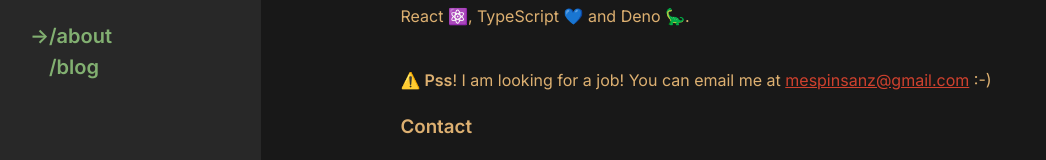
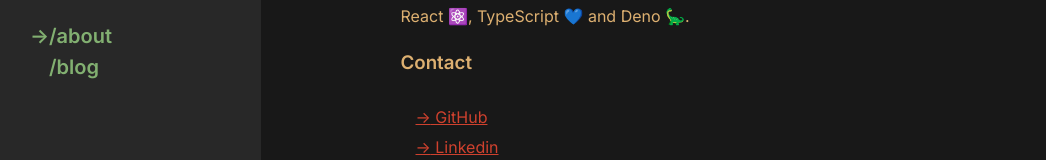
Before and after one commit to marc2332/portfolio, a Next.js app: page / in a window 1280 px wide. Shown: the part 219-379 px from the top of the page, without its empty margins (89-1135 px from the left). Built offline with nearby package versions, Linux system fonts and the light colour scheme; a web font is replaced by a local one.

Commit message:
I got a job

```diff
--- a/pages/index.tsx
+++ b/pages/index.tsx
@@ -49,8 +49,6 @@ export default function Home() {
           </h1>
           <p className={styles.text}>
             I am a Software Developer trying to learn new things every day. I have maintained (and still) different open source projects. At the moment I am focused on Rust 🦀, React ⚛️, TypeScript 💙 and Deno 🦕.
-            <br/><br/>
-            <b> ⚠️ Pss</b>! I am looking for a job! You can email me at <a  className={styles.textLink} href="mailto:mespinsanz@gmail.com">mespinsanz@gmail.com</a> :-)
           </p>
           <h3 className={styles.smallTitle}>
             Contact
```
